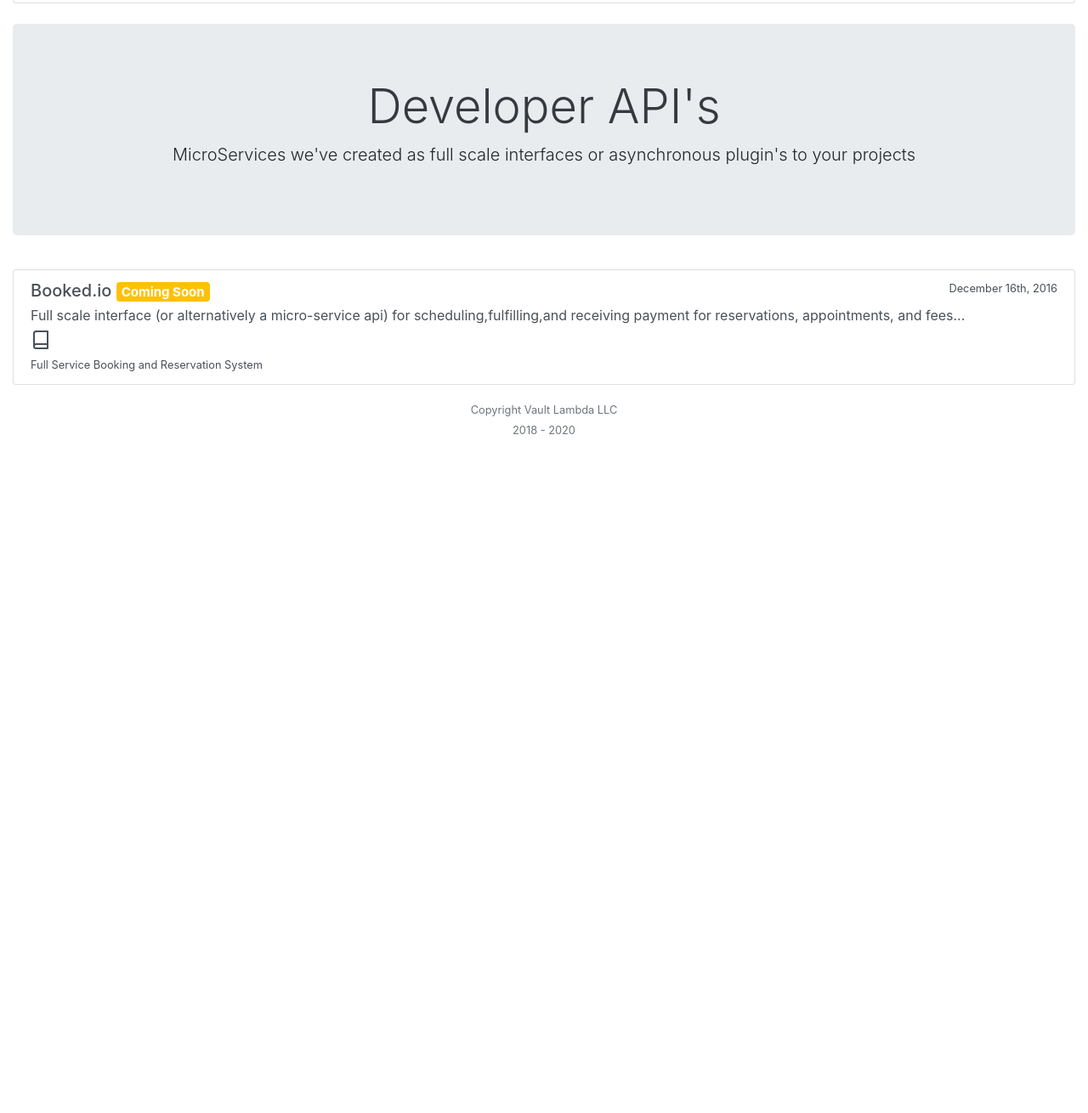
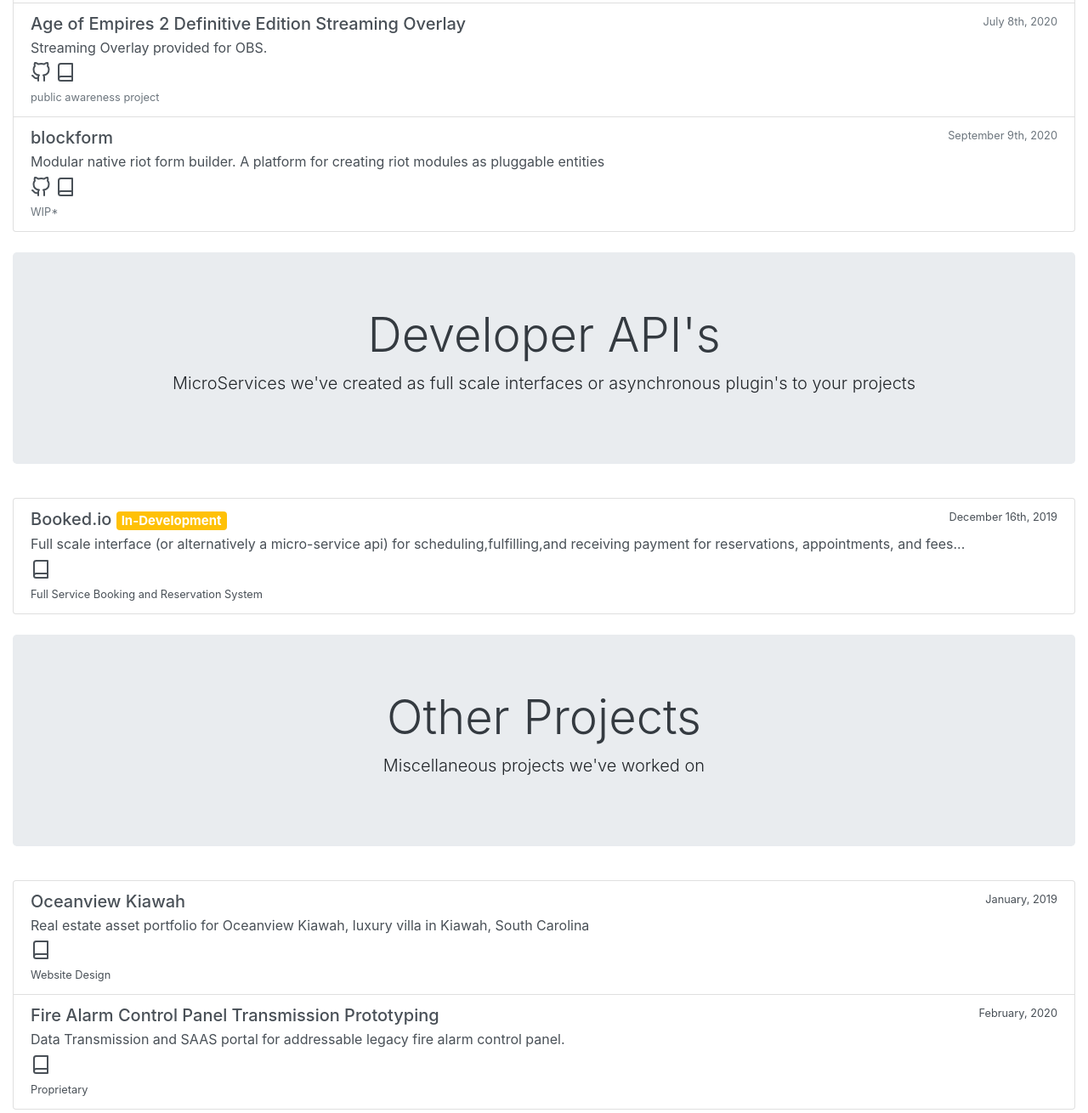
Before and after one commit to PredictabilityIsGood/VL-Website, a plain HTML site: page service.html in a window 1280 px wide. Shown: the part 611-1921 px from the top of the page at 85% size. Before the commit the page ends 1144 px from the top, so only its background shows below. Drawn offline with Linux system fonts and the light colour scheme.

Commit message:
updated additional service items

```diff
--- a/service.html
+++ b/service.html
@@ -79,6 +79,30 @@
             </p>
             <small class="text-muted">standalone javascript utility library</small>
           </a>
+          <a href="https://github.com/PredictabilityIsGood/AOE2DEOverlay" class="list-group-item list-group-item-action flex-column align-items-start">
+            <div class="d-flex w-100 justify-content-between">
+              <h5 class="mb-1">Age of Empires 2 Definitive Edition Streaming Overlay</h5>
+              <small class="text-muted">July 8th, 2020</small>
+            </div>
+            <p class="mb-1">Streaming Overlay provided for OBS.</p>
+            <p class="mb-1">
+              <svg xmlns="http://www.w3.org/2000/svg" width="24" height="24" viewBox="0 0 24 24" fill="none" stroke="currentColor" stroke-width="2" stroke-linecap="round" stroke-linejoin="round" class="feather feather-github"><path d="M9 19c-5 1.5-5-2.5-7-3m14 6v-3.87a3.37 3.37 0 0 0-.94-2.61c3.14-.35 6.44-1.54 6.44-7A5.44 5.44 0 0 0 20 4.77 5.07 5.07 0 0 0 19.91 1S18.73.65 16 2.48a13.38 13.38 0 0 0-7 0C6.27.65 5.09 1 5.09 1A5.07 5.07 0 0 0 5 4.77a5.44 5.44 0 0 0-1.5 3.78c0 5.42 3.3 6.61 6.44 7A3.37 3.37 0 0 0 9 18.13V22"></path></svg>
+              <svg xmlns="http://www.w3.org/2000/svg" width="24" height="24" viewBox="0 0 24 24" fill="none" stroke="currentColor" stroke-width="2" stroke-linecap="round" stroke-linejoin="round" class="feather feather-book"><path d="M4 19.5A2.5 2.5 0 0 1 6.5 17H20"></path><path d="M6.5 2H20v20H6.5A2.5 2.5 0 0 1 4 19.5v-15A2.5 2.5 0 0 1 6.5 2z"></path></svg>
+            </p>
+            <small class="text-muted">public awareness project</small>
+          </a>
+          <a href="https://github.com/PredictabilityIsGood/blockform" class="list-group-item list-group-item-action flex-column align-items-start">
+            <div class="d-flex w-100 justify-content-between">
+              <h5 class="mb-1">blockform</h5>
+              <small class="text-muted">September 9th, 2020</small>
+            </div>
+            <p class="mb-1">Modular native riot form builder. A platform for creating riot modules as pluggable entities</p>
+            <p class="mb-1">
+              <svg xmlns="http://www.w3.org/2000/svg" width="24" height="24" viewBox="0 0 24 24" fill="none" stroke="currentColor" stroke-width="2" stroke-linecap="round" stroke-linejoin="round" class="feather feather-github"><path d="M9 19c-5 1.5-5-2.5-7-3m14 6v-3.87a3.37 3.37 0 0 0-.94-2.61c3.14-.35 6.44-1.54 6.44-7A5.44 5.44 0 0 0 20 4.77 5.07 5.07 0 0 0 19.91 1S18.73.65 16 2.48a13.38 13.38 0 0 0-7 0C6.27.65 5.09 1 5.09 1A5.07 5.07 0 0 0 5 4.77a5.44 5.44 0 0 0-1.5 3.78c0 5.42 3.3 6.61 6.44 7A3.37 3.37 0 0 0 9 18.13V22"></path></svg>
+              <svg xmlns="http://www.w3.org/2000/svg" width="24" height="24" viewBox="0 0 24 24" fill="none" stroke="currentColor" stroke-width="2" stroke-linecap="round" stroke-linejoin="round" class="feather feather-book"><path d="M4 19.5A2.5 2.5 0 0 1 6.5 17H20"></path><path d="M6.5 2H20v20H6.5A2.5 2.5 0 0 1 4 19.5v-15A2.5 2.5 0 0 1 6.5 2z"></path></svg>
+            </p>
+            <small class="text-muted">WIP*</small>
+          </a>
         </div>
     </div>
   </div>
@@ -100,12 +124,49 @@
       <div class="list-group">
         <a href="#" class="list-group-item list-group-item-action flex-column align-items-start">
           <div class="d-flex w-100 justify-content-between">
-            <h5 class="mb-1">Booked.io <span class="badge badge-warning text-white">Coming Soon</span></h5>
-            <small>December 16th, 2016</small>
+            <h5 class="mb-1">Booked.io <span class="badge badge-warning text-white">In-Development</span></h5>
+            <small>December 16th, 2019</small>
           </div>
           <p class="mb-1">Full scale interface (or alternatively a micro-service api) for scheduling,fulfilling,and receiving payment for reservations, appointments, and fees... </p>
           <p class="mb-1"><svg xmlns="http://www.w3.org/2000/svg" width="24" height="24" viewBox="0 0 24 24" fill="none" stroke="currentColor" stroke-width="2" stroke-linecap="round" stroke-linejoin="round" class="feather feather-book"><path d="M4 19.5A2.5 2.5 0 0 1 6.5 17H20"></path><path d="M6.5 2H20v20H6.5A2.5 2.5 0 0 1 4 19.5v-15A2.5 2.5 0 0 1 6.5 2z"></path></svg></p>
           <small>Full Service Booking and Reservation System</small>
+        </a>
+      </div>
+    </div>
+  </div>
+
+  <div class="row">
+    <div class="col-sm">
+      <div class="mt-4 jumbotron text-center">
+        <h6 class="display-4 text-dark">
+          Other Projects
+        </h6>
+        <p class="lead">
+          Miscellaneous projects we've worked on
+        </p>
+      </div>
+    </div>
+  </div>
+  <div class="row mt-2 align-items-center">
+    <div class="col-sm">
+      <div class="list-group">
+        <a href="https://oceanviewkiawah.com/" class="list-group-item list-group-item-action flex-column align-items-start">
+          <div class="d-flex w-100 justify-content-between">
+            <h5 class="mb-1">Oceanview Kiawah </h5>
+            <small>January, 2019</small>
+          </div>
+          <p class="mb-1">Real estate asset portfolio for Oceanview Kiawah, luxury villa in Kiawah, South Carolina</p>
+          <p class="mb-1"><svg xmlns="http://www.w3.org/2000/svg" width="24" height="24" viewBox="0 0 24 24" fill="none" stroke="currentColor" stroke-width="2" stroke-linecap="round" stroke-linejoin="round" class="feather feather-book"><path d="M4 19.5A2.5 2.5 0 0 1 6.5 17H20"></path><path d="M6.5 2H20v20H6.5A2.5 2.5 0 0 1 4 19.5v-15A2.5 2.5 0 0 1 6.5 2z"></path></svg></p>
+          <small>Website Design</small>
+        </a>
+        <a href="#" class="list-group-item list-group-item-action flex-column align-items-start">
+          <div class="d-flex w-100 justify-content-between">
+            <h5 class="mb-1">Fire Alarm Control Panel Transmission Prototyping</h5>
+            <small>February, 2020</small>
+          </div>
+          <p class="mb-1">Data Transmission and SAAS portal for addressable legacy fire alarm control panel.</p>
+          <p class="mb-1"><svg xmlns="http://www.w3.org/2000/svg" width="24" height="24" viewBox="0 0 24 24" fill="none" stroke="currentColor" stroke-width="2" stroke-linecap="round" stroke-linejoin="round" class="feather feather-book"><path d="M4 19.5A2.5 2.5 0 0 1 6.5 17H20"></path><path d="M6.5 2H20v20H6.5A2.5 2.5 0 0 1 4 19.5v-15A2.5 2.5 0 0 1 6.5 2z"></path></svg></p>
+          <small>Proprietary</small>
         </a>
       </div>
     </div>
```
